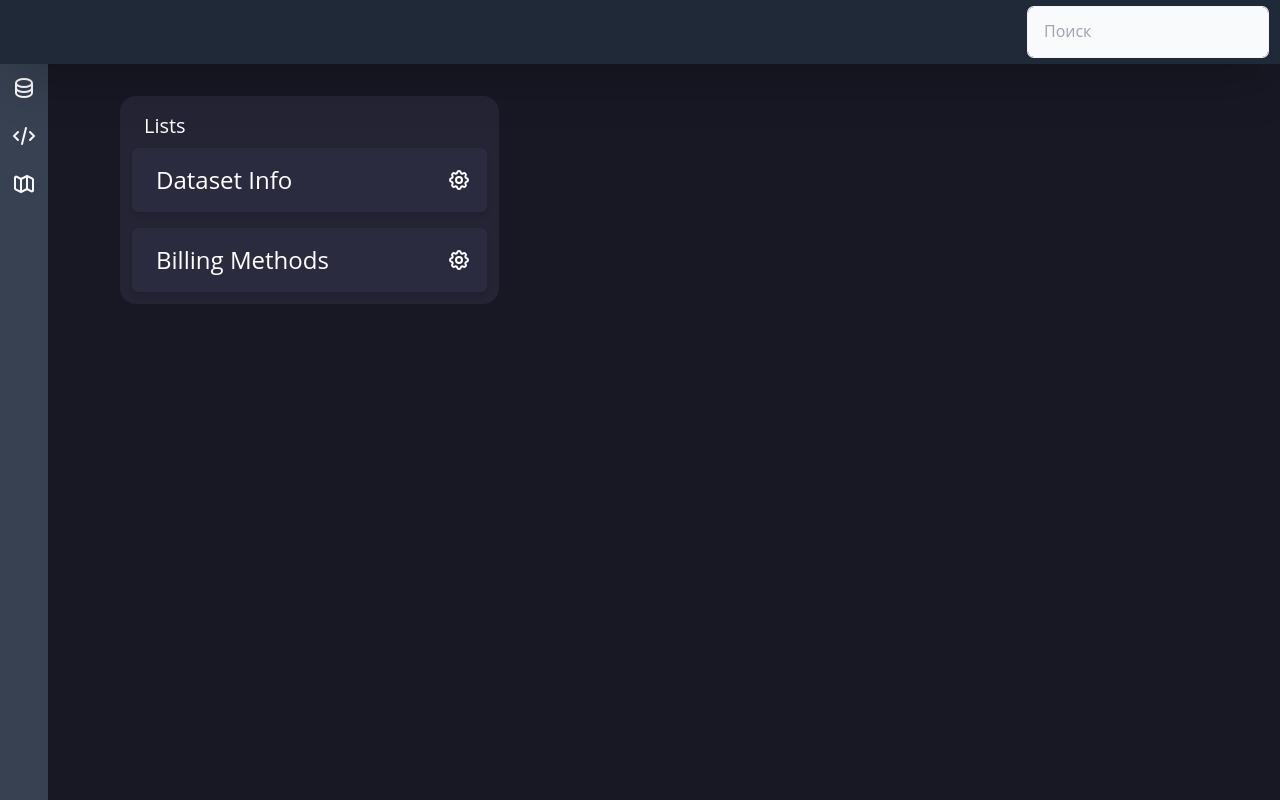
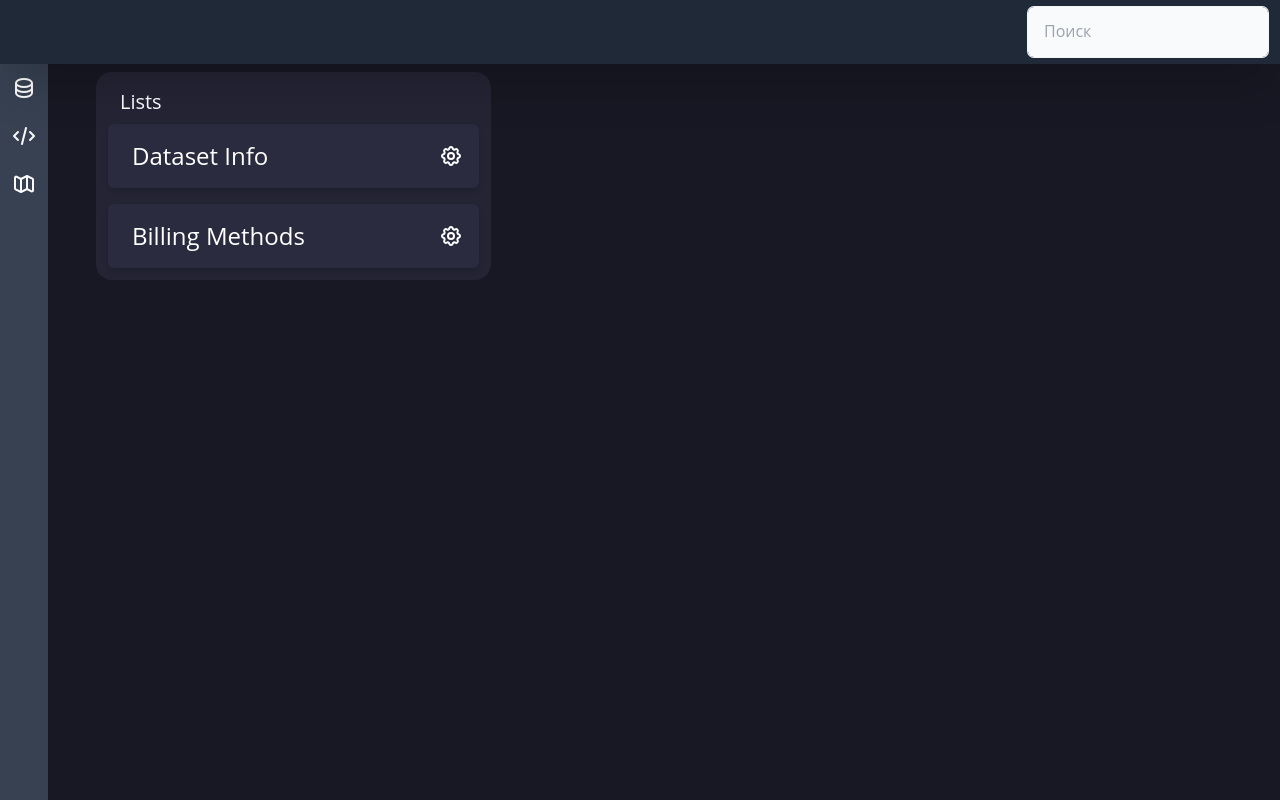
Before and after one commit to talkiiing/om, a React app in the folder clientom/: page / in a window 1280 px wide. Built offline with nearby package versions, Linux system fonts and the light colour scheme; what @feathersjs/authentication-client, @feathersjs/client, @feathersjs/feathers, @feathersjs/rest-client would draw is missing.

Commit message:
fix(clientom): deleted css transition from router

```diff
--- a/clientom/src/App.tsx
+++ b/clientom/src/App.tsx
@@ -1,6 +1,5 @@
 import React, { useEffect, useRef } from 'react'
 import { Switch, Route, useHistory } from 'react-router-dom'
-import { TransitionGroup, CSSTransition } from 'react-transition-group'
 import './misc/router-animations.css'
 import './misc/additional-animations.css'
 import backly from './services/backly/backly'
@@ -78,15 +77,8 @@
       <WithNavigation>
         <Route
           render={({ location }) => (
-            <TransitionGroup>
-              <CSSTransition
-                key={location.pathname}
-                classNames={settings.options.animationType || 'none'}
-                timeout={settings.options.animationType === 'none' ? 0 : 601}
-                //nodeRef={transitionRoot}
-              >
             <div className='w-full' ref={transitionRoot}>
-                  <div className='p-6 h-route-full'>  {/* previous className="p-6 container max-w-3xl"*/}
+              <div className='h-route-full'>  {/* previous className="p-6 container max-w-3xl"*/}
                 <Switch location={location}>
                   <Route path={buildRoute(['auth'])}>
                     <Auth />
@@ -107,8 +99,6 @@
                 </Switch>
               </div>
             </div>
-              </CSSTransition>
-            </TransitionGroup>
           )}
         />
       </WithNavigation>
```
Lines whose indentation alone changed are shown as unchanged.
